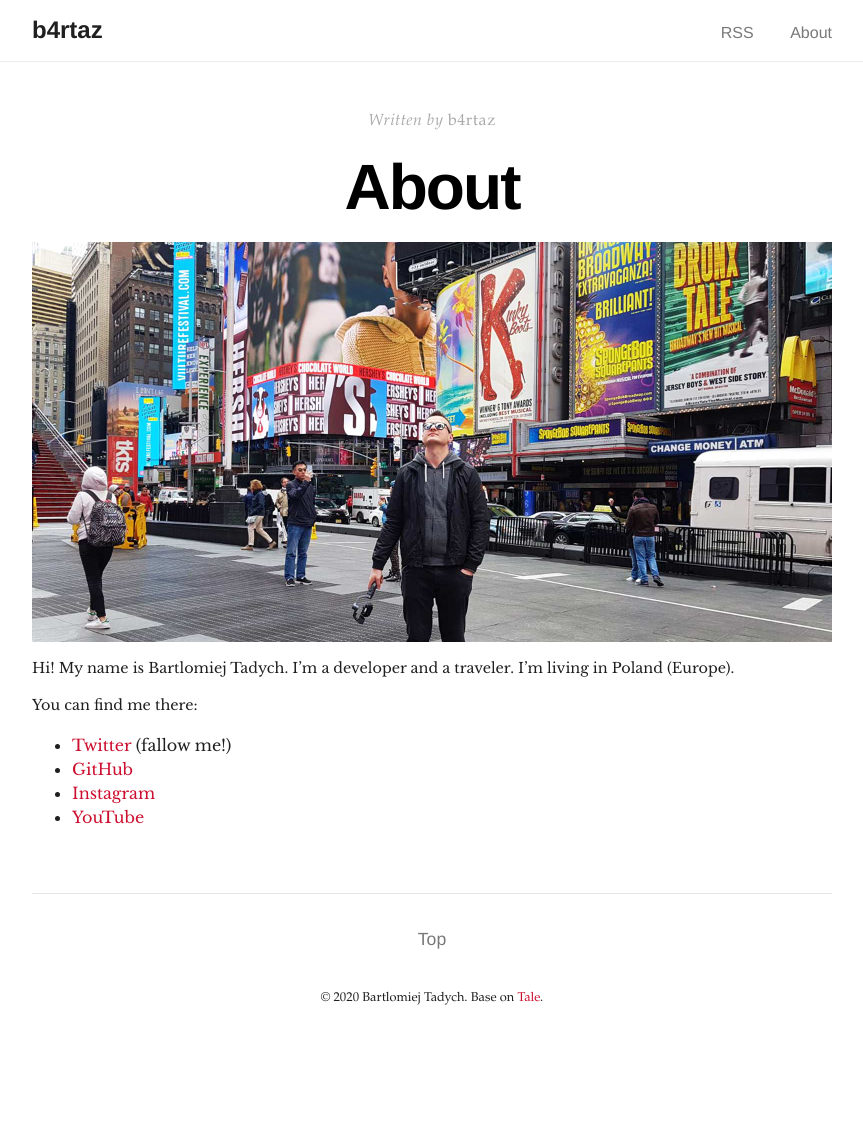
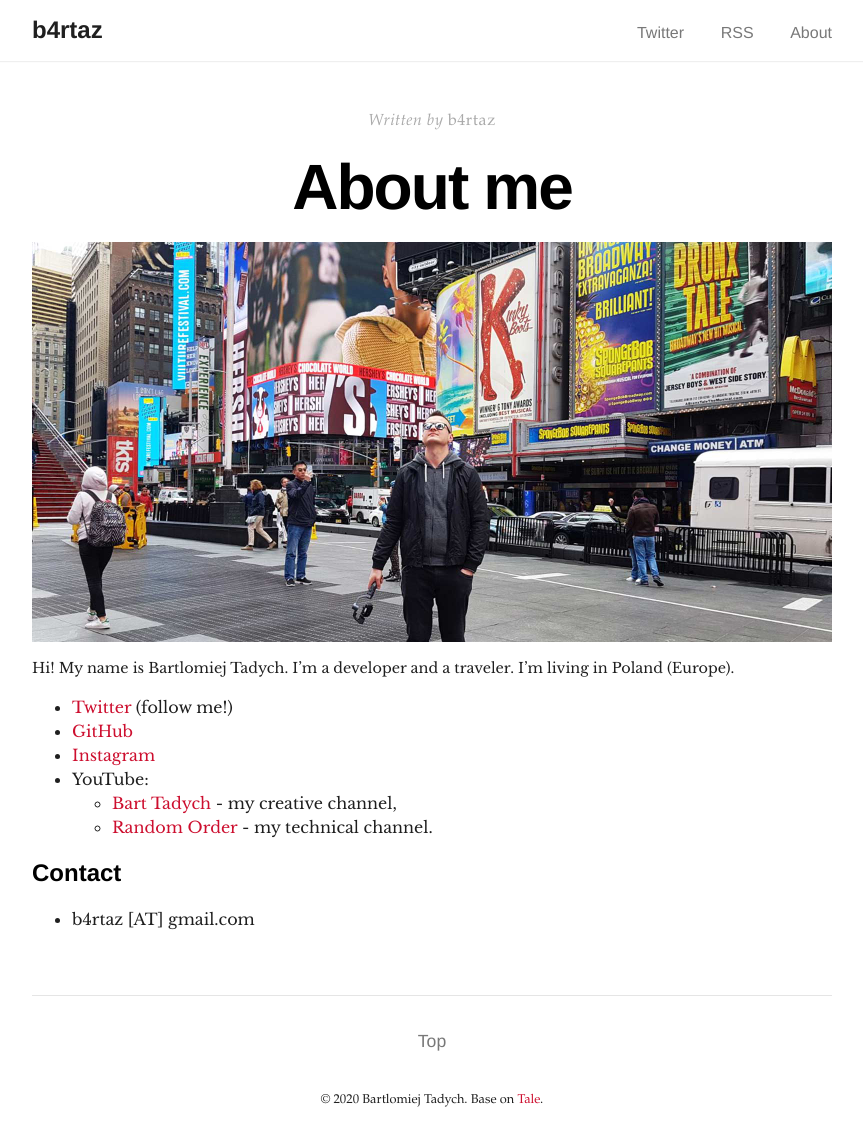
Before and after one commit to b4rtaz/blog, a Jekyll site: the page built from _pages/about.md, in a window 1280 px wide. Shown: the whole page, without its empty margins (208-1071 px from the left). Built offline with Jekyll 4.4.1, drawn with Linux system fonts in a browser that asks for light colours; before the commit the page ends 1041 px from its top, so only the background shows below that.

```diff
--- a/_config.yml
+++ b/_config.yml
@@ -1,7 +1,7 @@
 # Site settings
 title:          "b4rtaz"
-description:    "blog"
-baseurl:        "https://b4rtaz.github.io/blog"
+description:    "The Private Blog of Bartlomiej Tadych."
+baseurl:        "/blog"
 url:            "https://b4rtaz.github.io/blog/"
 
 # Google Analytics
@@ -28,11 +28,10 @@ plugins:
   - jekyll-paginate
   - jekyll-seo-tag
   - jekyll-remote-theme
-  # - jemoji #Uncomment this to allow emoji in your post
 
 # Permalinks
 permalink:      /:title
 paginate:       5
 
 # Excludes
-exclude: [ Gemfile, Gemfile.lock, tale.gemspec ]
+exclude: [ Gemfile, Gemfile.lock ]
--- a/_includes/navigation.html
+++ b/_includes/navigation.html
@@ -4,6 +4,7 @@
 			<h2 class="nav-title">{{ site.title }}</h2>
 		</a>
 		<ul>
+			<li><a href="https://twitter.com/b4rtaz">Twitter</a></li>
 			<li><a href="{{ '/feed.xml' | prepend: site.baseurl }}">RSS</a></li>
 			<li><a href="{{ '/about' | prepend: site.baseurl }}">About</a></li>
 		</ul>
--- a/_pages/about.md
+++ b/_pages/about.md
@@ -8,9 +8,13 @@ image: "/images/2018/2018-12-28-about-cover.jpg"
 
 Hi! My name is Bartlomiej Tadych. I'm a developer and a traveler. I'm living in Poland (Europe).
 
-You can find me there:
-
-* [Twitter](https://twitter.com/b4rtaz) (fallow me!)
+* [Twitter](https://twitter.com/b4rtaz) (follow me!)
 * [GitHub](https://github.com/b4rtaz)
 * [Instagram](https://www.instagram.com/b4rtaz/)
-* [YouTube](https://www.youtube.com/channel/UCXjazqTpBAXQ2hTgQkjK6og)
+* YouTube:
+	* [Bart Tadych](https://www.youtube.com/channel/UCXjazqTpBAXQ2hTgQkjK6og) - my creative channel,
+	* [Random Order](https://www.youtube.com/channel/UCgYfj3XidPxv7kWbxAIKk6g) - my technical channel.
+
+## Contact
+
+* b4rtaz [AT] gmail.com
```
Also changed, not shown: other parts of _pages/about.md (+1 -1 lines), _posts/2018/2018-12-28-bad-good-habits-aplikacja-android-ios.md (+1 -1 lines), _posts/2020/2020-01-23-anti-data-leak-pattern-for-web-services.md (added, +55 -0 lines), images/2020/anti-data-leak-pattern-encryption.png (added), images/2020/anti-data-leak-pattern-end-to-end-encryption.png (added), images/2020/anti-data-leak-pattern-infrastructure.png (added), images/2020/anti-data-leak-pattern-private-key.png (added), images/2020/anti-data-leak-pattern-table.png (added), images/2020/anti-data-leak-pattern.png (added).
